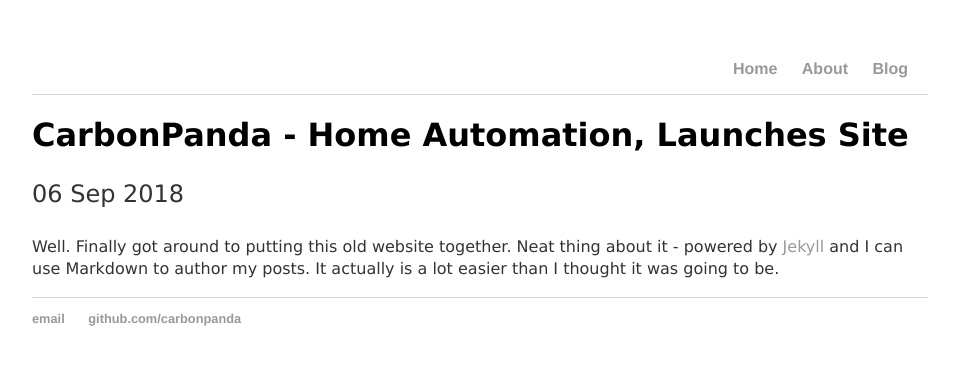
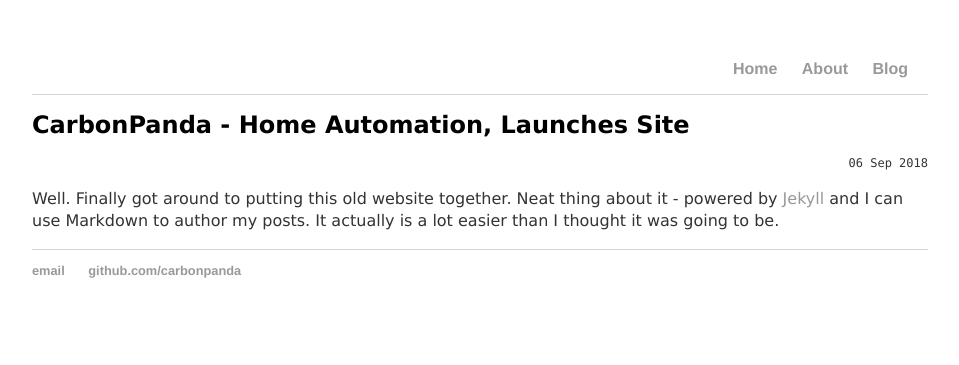
Before and after one commit to carbonpanda/carbonpanda.github.io, a Jekyll site: the page built from _posts/2018-09-06-carbonpanda-site-launched.md, in a window 1280 px wide. Shown: the top 365 px of the page, without its empty margins (160-1119 px from the left). Built offline with Jekyll 4.4.1, drawn with Linux system fonts in a browser that asks for light colours.

Commit message:
Update main.css

```diff
--- a/css/main.css
+++ b/css/main.css
@@ -24,7 +24,7 @@ a:hover {
 }
 
 h1 {
-    font-size: 2.0em;
+    font-size: 1.5em;
     font-family:'Verdana', 'Arial', 'Sans-Serif';
 }
 
@@ -55,7 +55,7 @@ ul.posts li {
     font-family:'Verdana', 'Arial', 'Sans-Serif';
 }
 
-ul.posts div {
+ul.posts div, p.meta {
     font-size: 0.75em;
     font-family: 'Lucida Console', Monospace;
     text-align: right;
```
